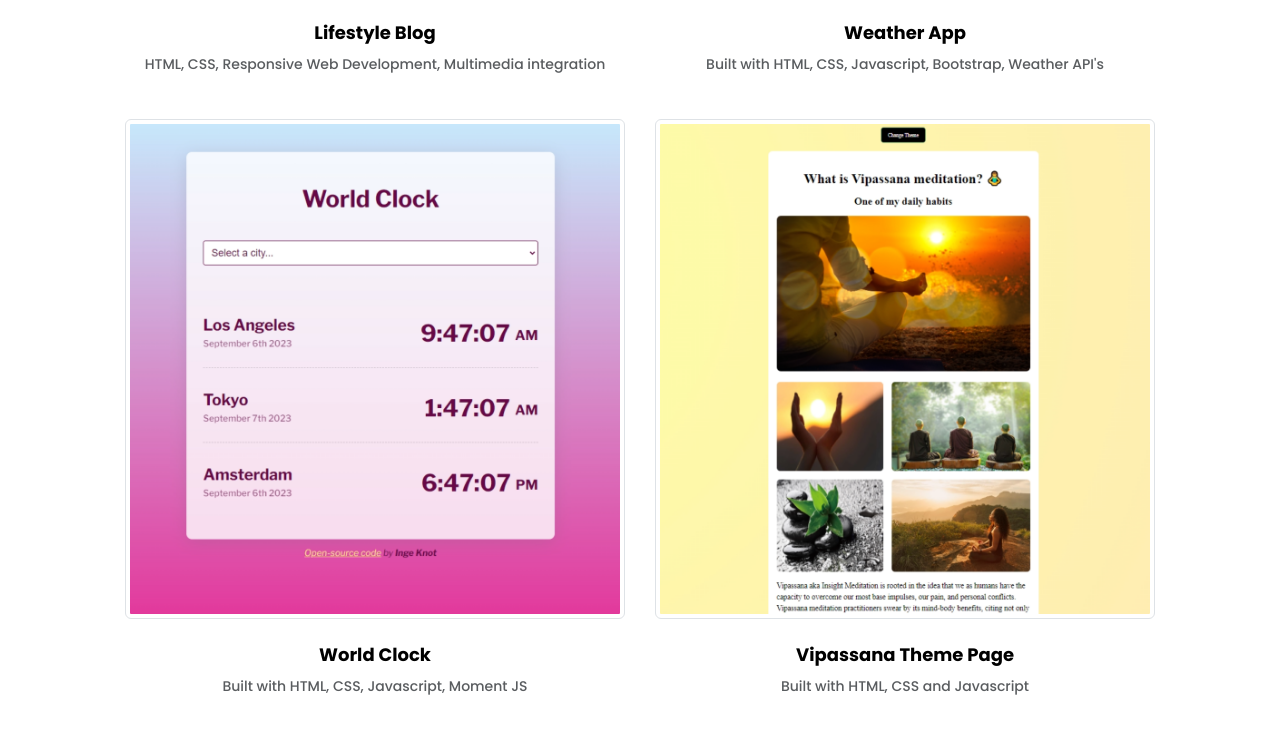
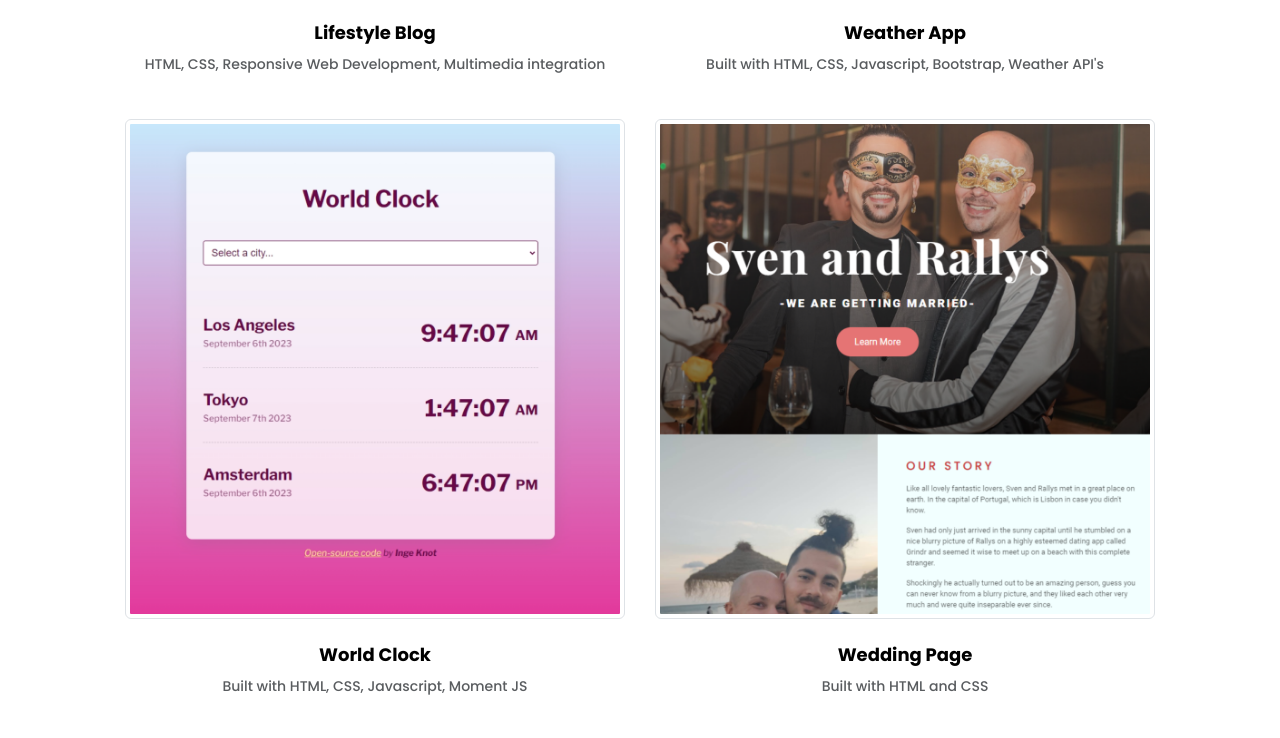
Before and after one commit to ingekn/Responsive-Portfolio, a plain HTML site: page projects.html in a window 1280 px wide. Shown: the part 2031-2769 px from the top of the page. Drawn offline with nearby package versions, Linux system fonts and the light colour scheme.

Commit message:
Added weddingpage project

```diff
--- a/projects.html
+++ b/projects.html
@@ -102,22 +102,6 @@
 
           <div class="row">
             <div class="col-md-6 mb-4">
-              <a href="https://sarahealingsouls.netlify.app/" target="_blank">
-                <img
-                  src="Images/therapywebsite.png"
-                  alt="SaraHealingSouls"
-                  class="img-fluid img-thumbnail rounded mb-3"
-              /></a>
-
-              <h3 class="text-center m-0">
-                <a href="https://sarahealingsouls.netlify.app/" target="_blank"
-                  >Website for Massage Therapist</a
-                >
-              </h3>
-              <p class="text-center text-muted">HTML, CSS, Javascript</p>
-            </div>
-
-            <div class="col-md-6 mb-4">
               <a href="https://haiku-ai-generator.netlify.app/" target="_blank">
                 <img
                   src="Images/Haiku-generator.png"
@@ -183,6 +167,21 @@
               </p>
             </div>
             <div class="col-md-6 mb-4">
+              <a href="https://sarahealingsouls.netlify.app/" target="_blank">
+                <img
+                  src="Images/therapywebsite.png"
+                  alt="SaraHealingSouls"
+                  class="img-fluid img-thumbnail rounded mb-3"
+              /></a>
+
+              <h3 class="text-center m-0">
+                <a href="https://sarahealingsouls.netlify.app/" target="_blank"
+                  >Website for Massage Therapist</a
+                >
+              </h3>
+              <p class="text-center text-muted">HTML, CSS, Javascript</p>
+            </div>
+            <div class="col-md-6 mb-4">
               <a href="https://conscious-living.netlify.app/" target="_blank">
                 <img
                   src="Images/lifestyle-blog.png"
@@ -239,6 +238,27 @@
               <p class="text-center text-muted">
                 Built with HTML, CSS, Javascript, Moment JS
               </p>
+            </div>
+
+            <div class="col-md-6 mb-4">
+              <a
+                href="https://svenandrallyswedding.netlify.app/"
+                target="_blank"
+              >
+                <img
+                  src="Images/weddingpage.png"
+                  alt="weddingpage"
+                  class="img-fluid img-thumbnail rounded mb-3"
+                />
+              </a>
+              <h3 class="text-center m-0">
+                <a
+                  href="https://svenandrallyswedding.netlify.app/"
+                  target="_blank"
+                  >Wedding Page</a
+                >
+              </h3>
+              <p class="text-center text-muted">Built with HTML and CSS</p>
             </div>
 
             <div class="col-md-6 mb-4">
```
Also changed, not shown: Images/weddingpage.png (added).
